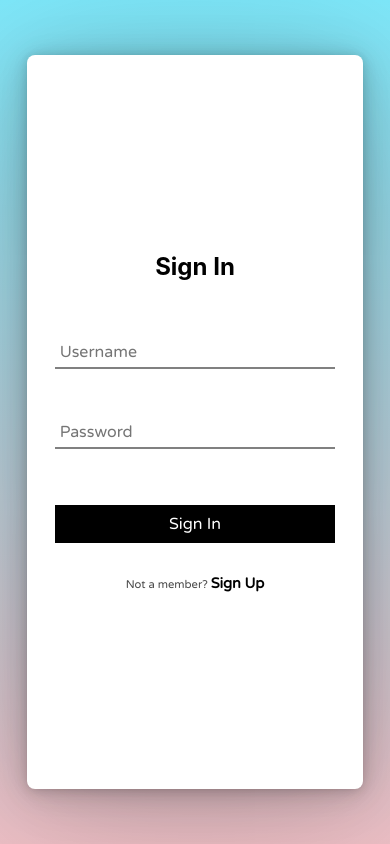
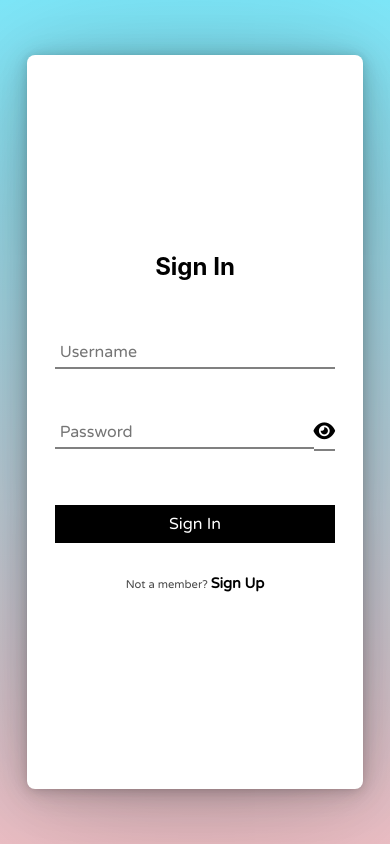
Before and after one commit to BilalSajid173/chat-app-frontend, a React (Create React App) app: page / in a window 390 px wide. Built offline with nearby package versions, Linux system fonts and the light colour scheme; no server answers; a web font is replaced by a local one.

Commit message:
Show password

```diff
--- a/src/components/AuthForm/Login.js
+++ b/src/components/AuthForm/Login.js
@@ -10,6 +10,7 @@ import ErrorModal from "../UI/ErrorModal";
 const LoginForm = (props) => {
   const authCtx = useContext(AuthContext);
   const navigate = useNavigate();
+  const [showPass, setShowPass] = useState(false);
   const [error, setError] = useState();
 
   const {
@@ -76,6 +77,12 @@ const LoginForm = (props) => {
     setError(null);
   };
 
+  const showPassword = () => {
+    setShowPass((prev) => {
+      return !prev;
+    });
+  };
+
   const emailClasses = emailHasError ? classes.invalid : "";
   const passwordClasses = passwordHasError ? classes.invalid : "";
   return (
@@ -113,15 +120,23 @@ const LoginForm = (props) => {
                     Min passsword length is 7 characters.
                   </p>
                 )}
+                <div className={classes.showpasswrap}>
                   <input
                     placeholder="Password"
-                  type="password"
+                    type={showPass ? "text" : "password"}
                     id="password"
                     required
                     value={enteredPassword}
                     onChange={passwordChangeHandler}
                     onBlur={passwordBlurHandler}
                   />
+                  <i
+                    onClick={showPassword}
+                    className={`fa-solid ${
+                      showPass ? "fa-eye-slash" : "fa-eye"
+                    }`}
+                  ></i>
+                </div>
               </div>
               <button type="submit">Sign In</button>
               <h4>
--- a/src/components/AuthForm/Login.module.css
+++ b/src/components/AuthForm/Login.module.css
@@ -30,7 +30,7 @@ body {
   justify-content: center;
   box-shadow: 0 0.4px 3.6px rgba(0, 0, 0, 0.015),
     0 1px 8.5px rgba(0, 0, 0, 0.09), 0 1.9px 15.7px rgba(0, 0, 0, 0.089),
-    0 3.4px 28.2px rgba(0, 0, 0, 0.10), 0 6.3px 54.4px rgba(0, 0, 0, 0.1),
+    0 3.4px 28.2px rgba(0, 0, 0, 0.1), 0 6.3px 54.4px rgba(0, 0, 0, 0.1),
     0 15px 137px rgba(0, 0, 0, 0.23);
 }
 
@@ -41,7 +41,7 @@ body {
   flex-direction: column;
 }
 
-.logincontainer h2{
+.logincontainer h2 {
   text-align: left;
   margin-bottom: 2rem;
 }
@@ -53,7 +53,7 @@ body {
   flex-direction: column;
 }
 
-.logincontainer div{
+.logincontainer div {
   width: 100%;
 }
 
@@ -66,6 +66,20 @@ body {
   border-bottom: 2px solid gray;
   margin: 1.5rem 0;
   font-size: 0.9rem;
+}
+
+.showpasswrap {
+  display: flex;
+  align-items: center;
+}
+
+.logincontainer i {
+  display: flex;
+  align-items: center;
+  font-size: 1.2rem;
+  cursor: pointer;
+  height: 1.9rem;
+  border-bottom: 2px solid gray;
 }
 
 .logincontainer button {
@@ -85,14 +99,14 @@ body {
   background-color: #484848;
 }
 
-.logincontainer h4{
+.logincontainer h4 {
   font-weight: lighter;
   font-family: "Varela Round", sans-serif;
   color: #484848;
   font-size: 0.7rem;
 }
 
-.logincontainer a{
+.logincontainer a {
   text-decoration: none;
   font-weight: bold;
   font-family: "Varela Round", sans-serif;
@@ -114,11 +128,10 @@ body {
 }
 
 .invalid input:focus {
-  border-color: #ff8800;
   background-color: #fbe8d2;
 }
 
-.error{
+.error {
   font-size: 0.9rem;
   color: red;
 }
@@ -141,19 +154,17 @@ body {
     padding: 8% 5%;
   }
 
-
-  .logincontainer{
+  .logincontainer {
     width: 40%;
   }
 
-  .loginimg{
+  .loginimg {
     width: 60%;
   }
 
   .logincontainer button {
     font-size: 1rem;
   }
-
 }
 
 @media (max-width: 700px) {
@@ -185,7 +196,11 @@ body {
     font-size: 1.2rem;
   }
 
-  .logincontainer h2{
+  .logincontainer i {
+    height: 2.2rem;
+  }
+
+  .logincontainer h2 {
     text-align: center;
   }
 }
--- a/src/components/Navbar/navbar.module.css
+++ b/src/components/Navbar/navbar.module.css
@@ -12,6 +12,7 @@ nav {
 }
 
 .nav_left {
+  margin-left: 0.5rem;
   display: flex;
   align-items: center;
 }
@@ -25,6 +26,9 @@ nav {
   font-size: 1.5rem;
 }
 
+.search h2{
+  margin-bottom: 5px;
+}
 .nav_mid {
   display: flex;
   align-items: center;
```
Lines whose indentation alone changed are shown as unchanged.
